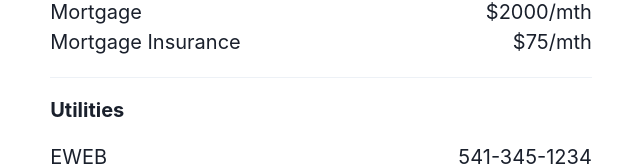
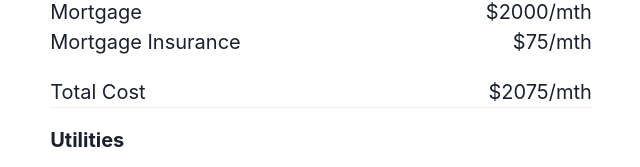
Before and after one commit to stephenparkhum/House-App-V2, a React (Create React App) app: page /house/19AF1EA4-4535-4E71-B4F1-2C44331426BA in a window 1280 px wide. Shown: the part 615-782 px from the top of the page, without its empty margins (319-959 px from the left). Built offline with nearby package versions, Linux system fonts and the light colour scheme.

Commit message:
Adding totals to monthly cost

```diff
--- a/src/components/House.tsx
+++ b/src/components/House.tsx
@@ -16,6 +16,16 @@ const HousePage = ({ houses }: Props) => {
   const { rooms, name, imgUrl, admin } = currentHouse[0]
 
   const { utilities, expenses } = admin
+
+  const totals = (arr: number[]) => {
+    let total = 0;
+
+    for (let i = 0; i < arr.length; i++) {
+      total += arr[i]
+    }
+
+    return total
+  }
 
   return (
     <>
@@ -61,6 +71,18 @@ const HousePage = ({ houses }: Props) => {
                       </Box>
                     </Flex>
                   )}
+                </Box>
+                <Spacer />
+                <Box>
+                  <Flex alignItems="center" direction="row">
+                    <Box>
+                      Total Cost
+                    </Box>
+                    <Spacer />
+                    <Box>
+                      ${totals([expenses.mortgageInsurance ? expenses.mortgageInsurancePrice : 0, expenses.mortgage])}/mth
+                    </Box>
+                  </Flex>
                 </Box>
                 <Divider />
                 <Box>
```
